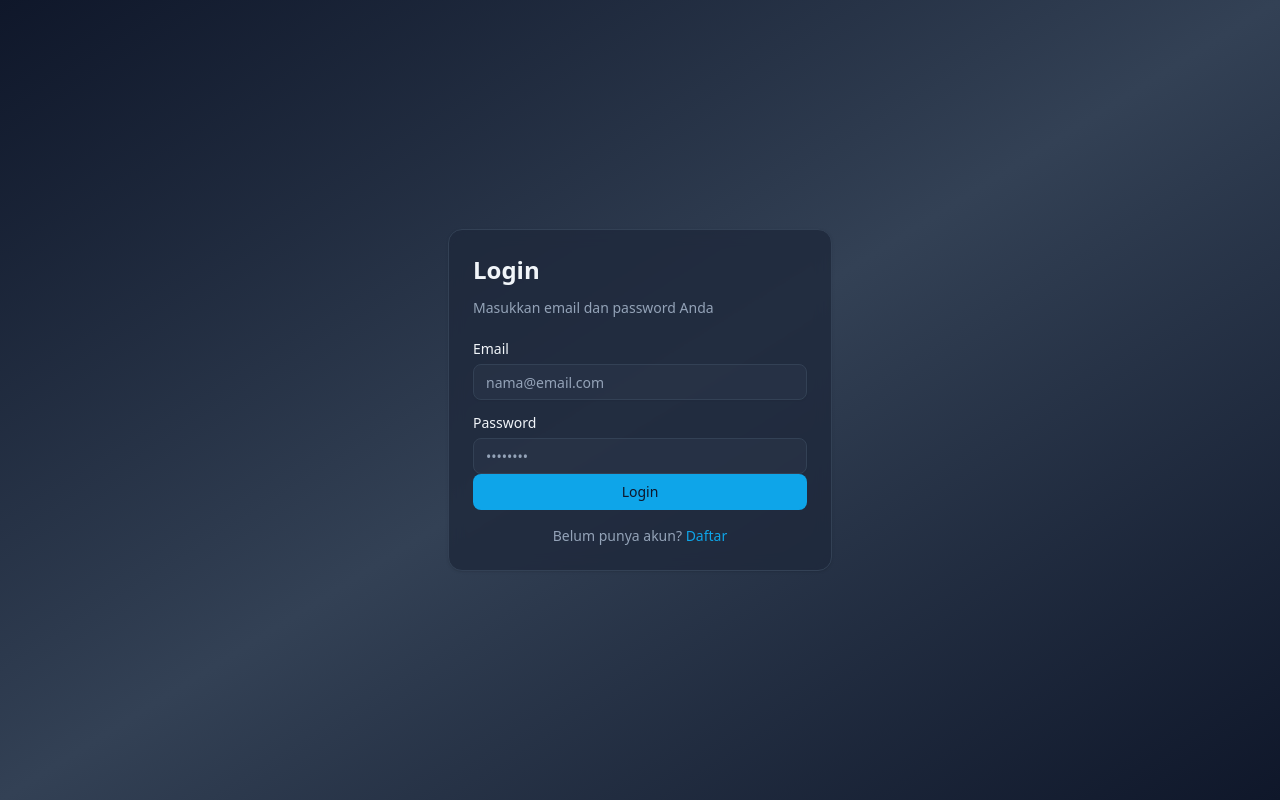
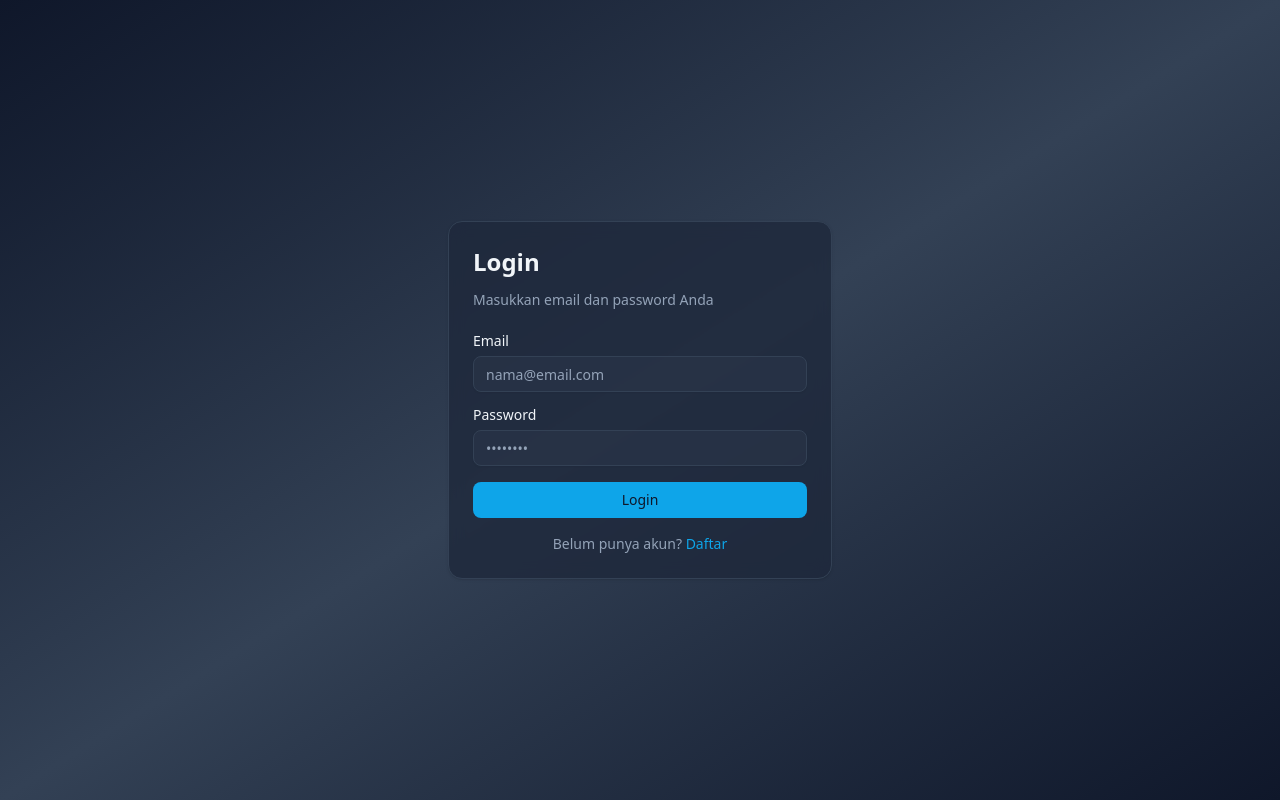
Before and after one commit to Rauf74/task-management-app, a Next.js app in the folder frontend/: page /login in a window 1280 px wide. Built offline with nearby package versions, Linux system fonts and the light colour scheme; no server answers.

Commit message:
style(ui): add padding to CardFooter for better spacing

```diff
--- a/frontend/src/components/ui/card.tsx
+++ b/frontend/src/components/ui/card.tsx
@@ -75,7 +75,7 @@ function CardFooter({ className, ...props }: React.ComponentProps<"div">) {
   return (
     <div
       data-slot="card-footer"
-      className={cn("flex items-center px-6 [.border-t]:pt-6", className)}
+      className={cn("flex items-center px-6 pt-4 [.border-t]:pt-6", className)}
       {...props}
     />
   )
```
